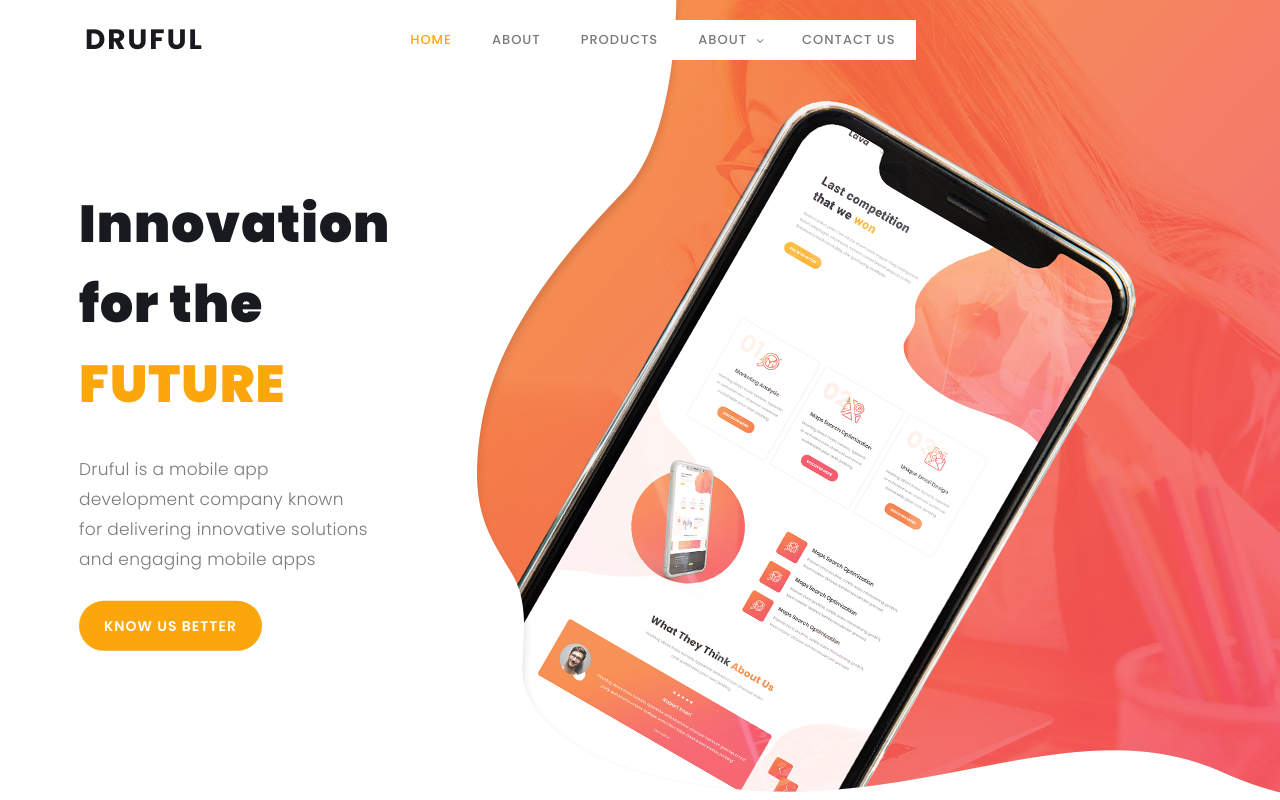
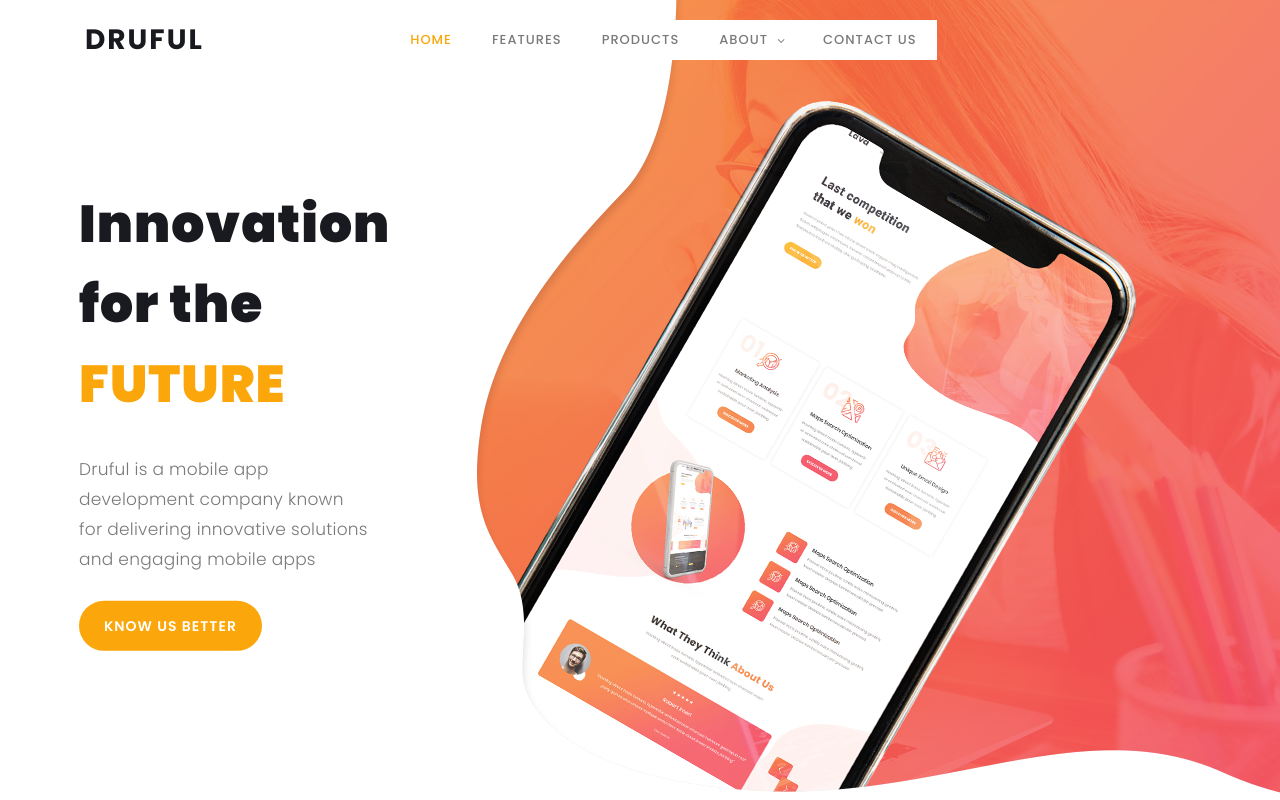
Before and after one commit to LieutenantR/lieutenantr.github.io, a plain HTML site: page index.html in a window 1280 px wide. Shown: the top 800 px of the page. Drawn offline with Linux system fonts and the light colour scheme.

Commit message:
Changing header

```diff
--- a/index.html
+++ b/index.html
@@ -56,7 +56,7 @@
                         <!-- ***** Menu Start ***** -->
                         <ul class="nav">
                             <li class="scroll-to-section"><a href="#welcome" class="menu-item">Home</a></li>
-                            <li class="scroll-to-section"><a href="#about" class="menu-item">About</a></li>
+                            <li class="scroll-to-section"><a href="#about" class="menu-item">Features</a></li>
 							<li class="scroll-to-section"><a href="#promotion" class="menu-item">Products</a></li>
                             </li>
                             <li class="submenu">
```
